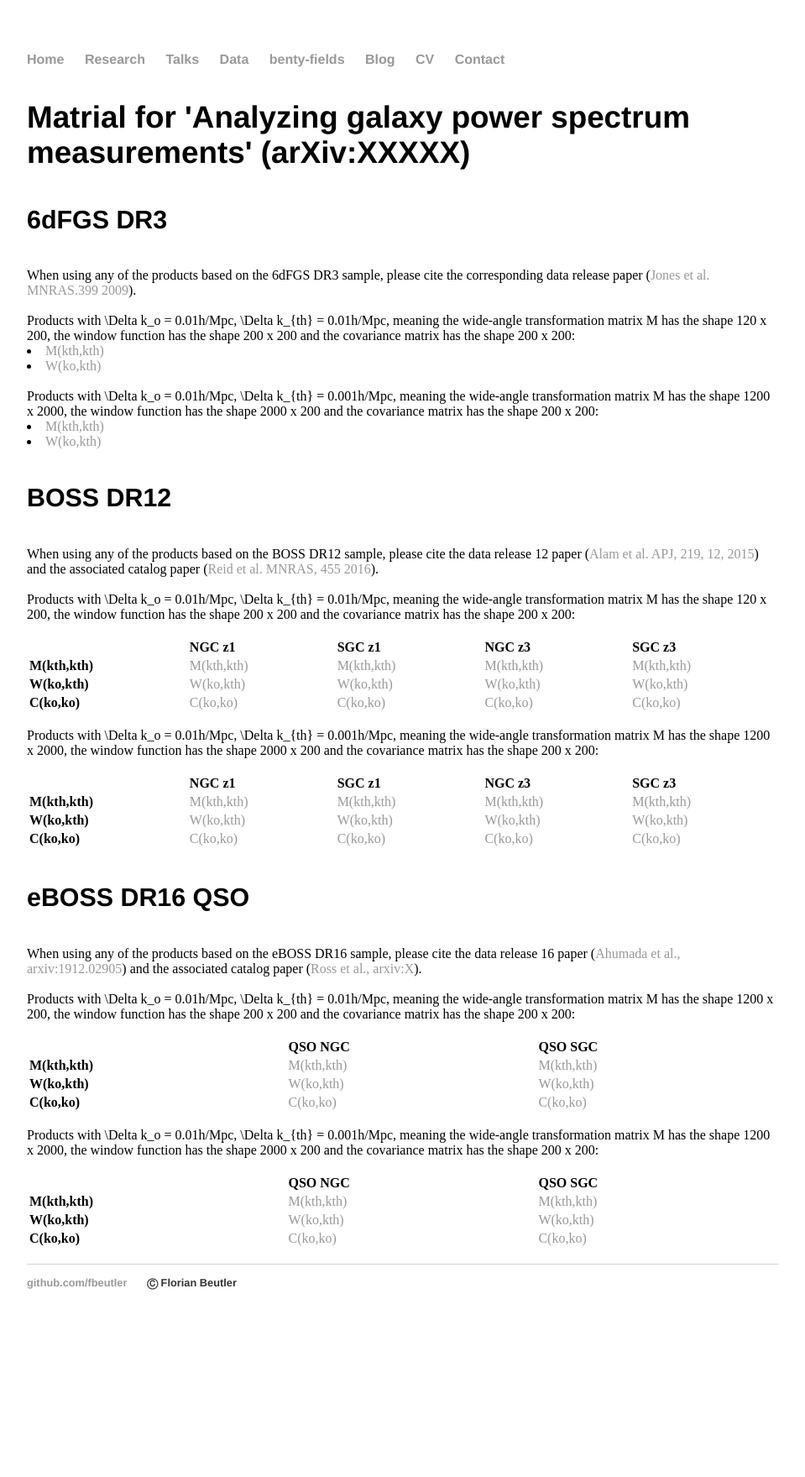
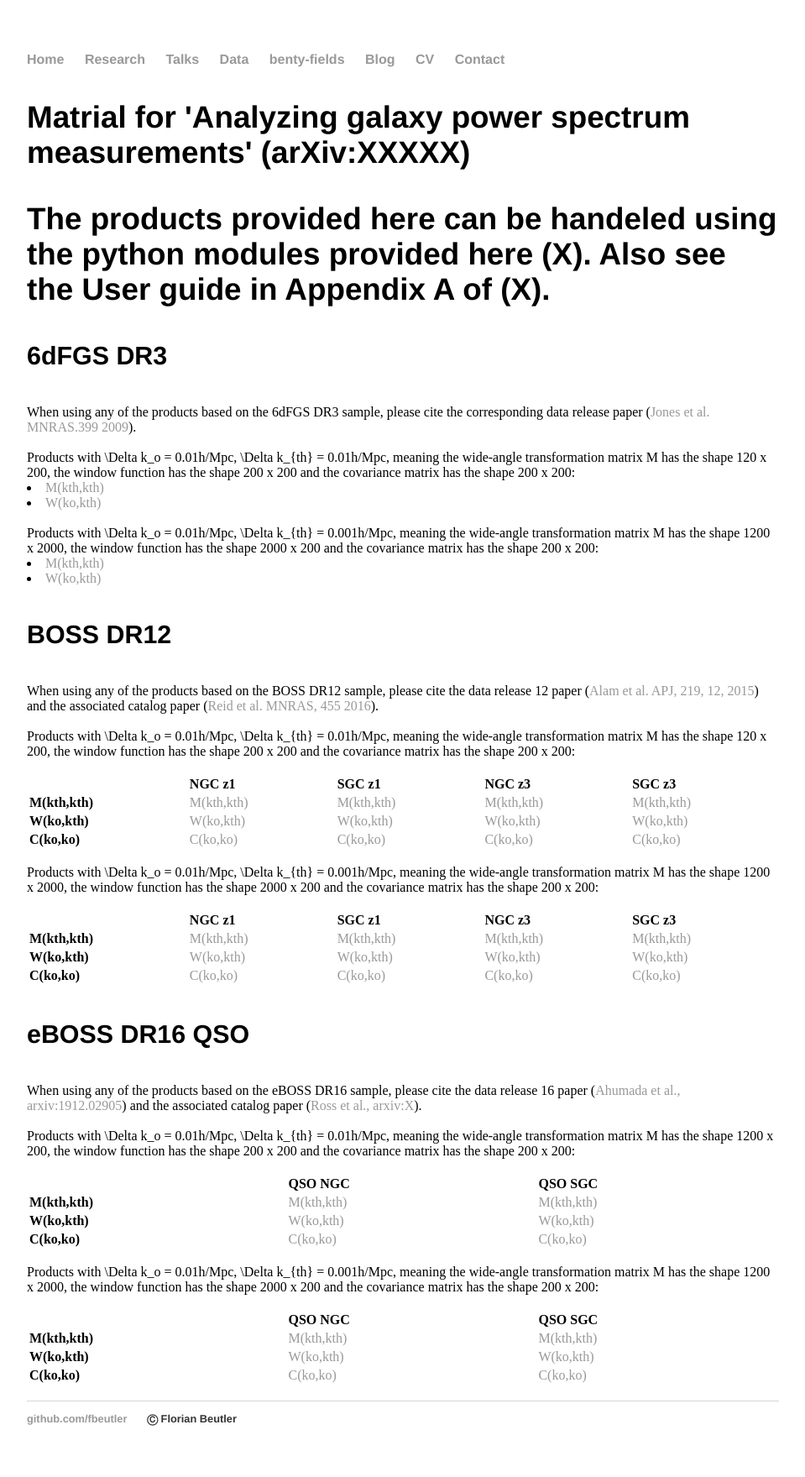
Before and after one commit to fbeutler/fbeutler.github.io, a Jekyll site: the page built from hub/deconv_paper.html, in a window 1280 px wide. Shown: the whole page at 84% size, without its empty margins (160-1119 px from the left). Built offline with Jekyll 4.4.1, drawn with Linux system fonts in a browser that asks for light colours; before the commit the page ends 1596 px from its top, so only the background shows below that.

Commit message:
Update deconv_paper.html

```diff
--- a/hub/deconv_paper.html
+++ b/hub/deconv_paper.html
@@ -4,6 +4,9 @@ title: Some material
 ---
 <div>
     <h3>Matrial for 'Analyzing galaxy power spectrum measurements' (arXiv:XXXXX)<h3>
+
+    The products provided here can be handeled using the python modules provided here (X). Also see the User guide in
+    Appendix A of (X).
 
     <h4>6dFGS DR3</h4>
 
```
